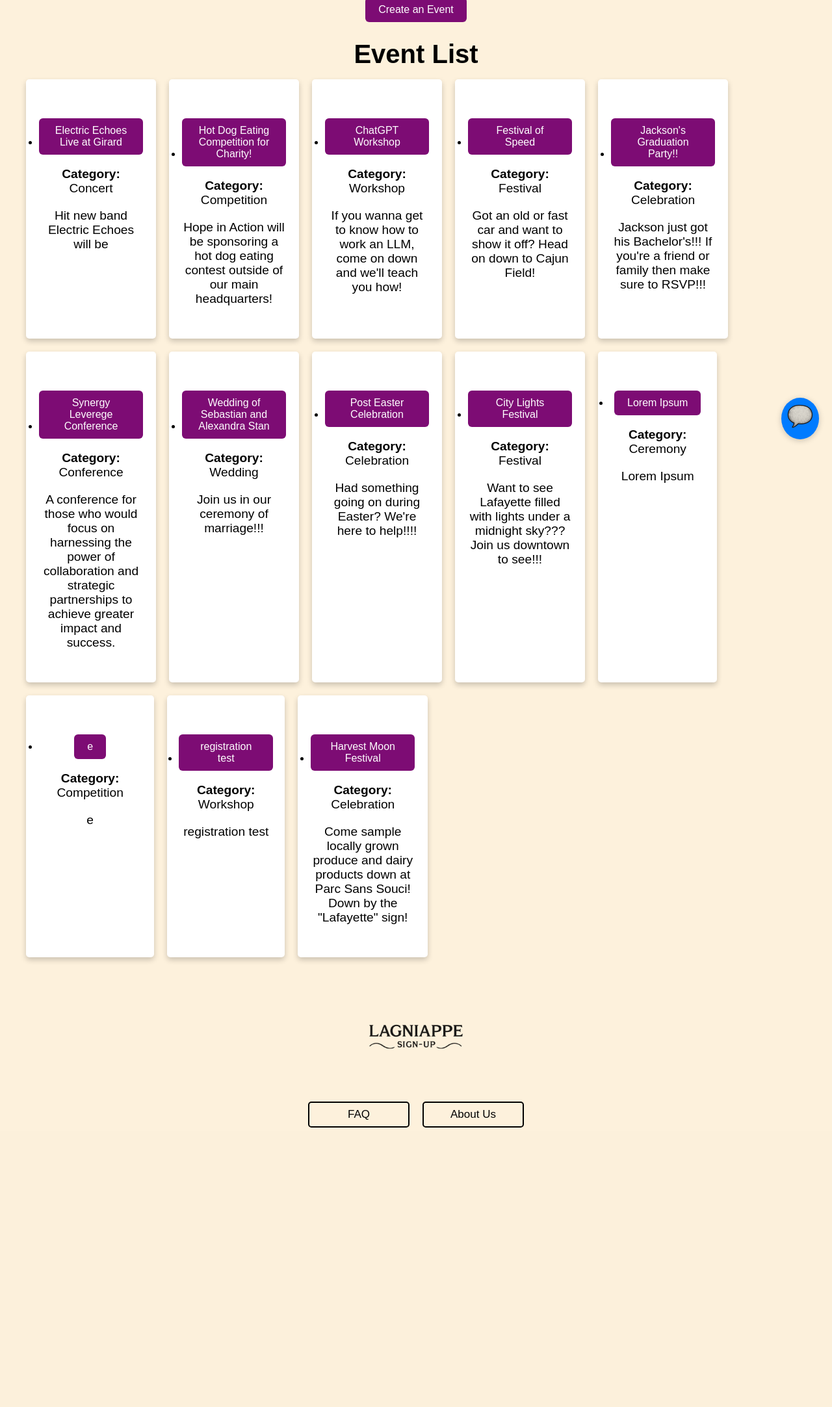
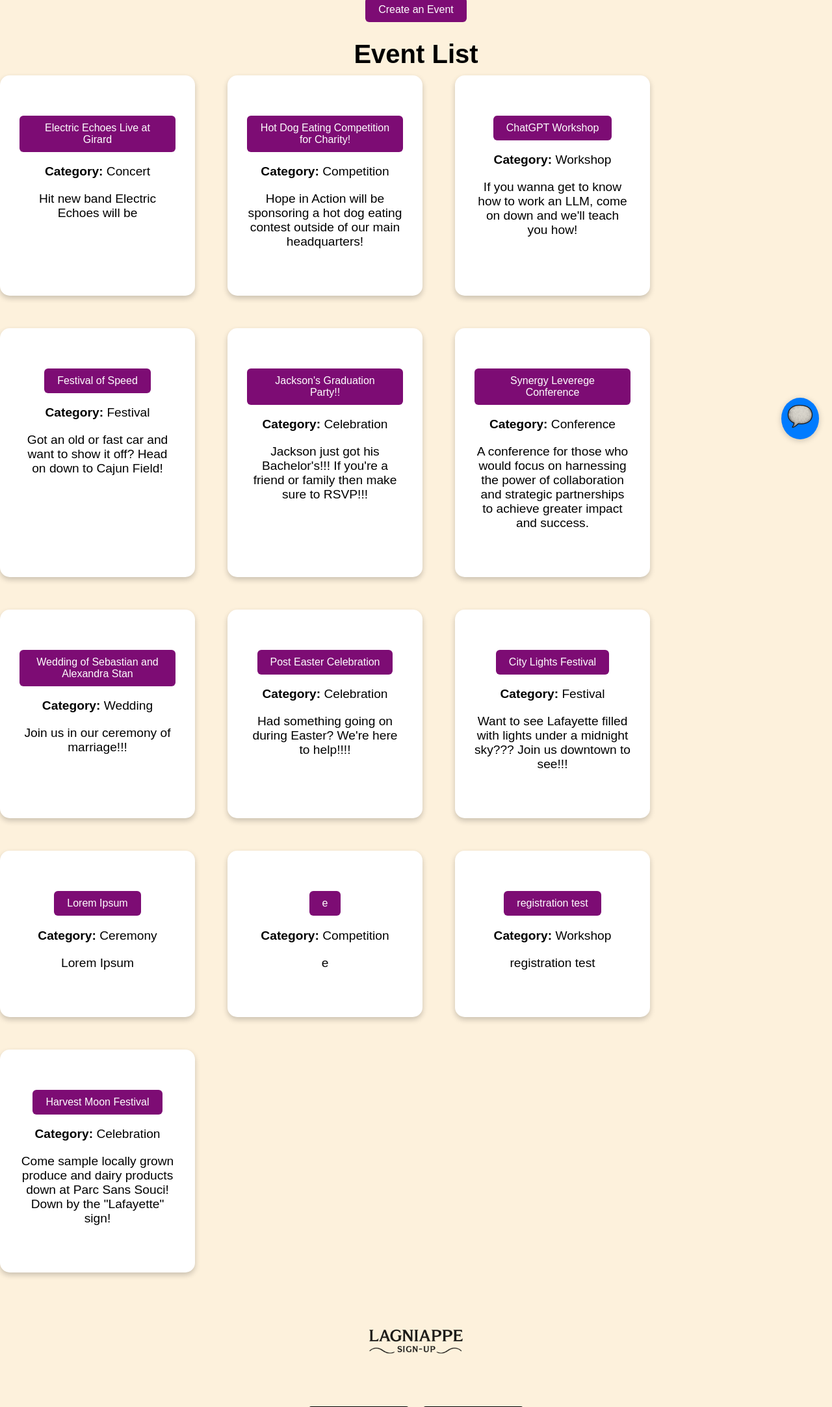
Before and after one commit to Tyler-Van-Beek/CMPS-490-Team-9-Product, a Django app: page /event/list in a window 1280 px wide. Shown: the part 104-2269 px from the top of the page at 65% size. Before the commit the page ends 1839 px from the top, so only its background shows below. Run offline with Django 5.2, Linux system fonts and the light colour scheme; data comes from the database, SQL or seed files in the repository.

Commit message:
made the event list look better

```diff
--- a/lagniappe_signup/templates/base.html
+++ b/lagniappe_signup/templates/base.html
@@ -62,8 +62,8 @@
       box-shadow: 0 4px 8px 0 rgba(0,0,0,0.2);
       transition: 0.3s;
       background-color: white;
-      border-radius: 5px;
-      max-width: 200px;
+      border-radius: 15px;
+      width: 300px;
     }
 
     .card:hover {
@@ -71,7 +71,7 @@
     }
 
     .container {
-      padding: 2pn 16px;
+      padding: 2px 16px;
     }
 
 
--- a/lagniappe_signup/templates/event_list.html
+++ b/lagniappe_signup/templates/event_list.html
@@ -7,19 +7,17 @@
   <h1>Event List</h1>
 
   {% if events %}
-    <ul style="display: flex; flex-wrap: wrap; gap: 20px; justify-content: flex-start;">
+    <div style="display: flex; flex-wrap: wrap; gap: 50px; center-content: flex-start;">
       {% for event in events %}
       <div class="card">
         <div class="container">
-        <li>
           <button onclick="window.location.href='{% url 'event-detail' event.EventID%}'" class="btn btn-info">{{ event.Title }}</button>
           <p><strong>Category:</strong> {{ event.CategoryID.Name }}</p>
           <p>{{ event.Description }}</p>
-        </li>
         </div>
       </div>
       {% endfor %}
-    </ul>
+    </div>
 
     <!-- Pagination links -->
     <div>
```
